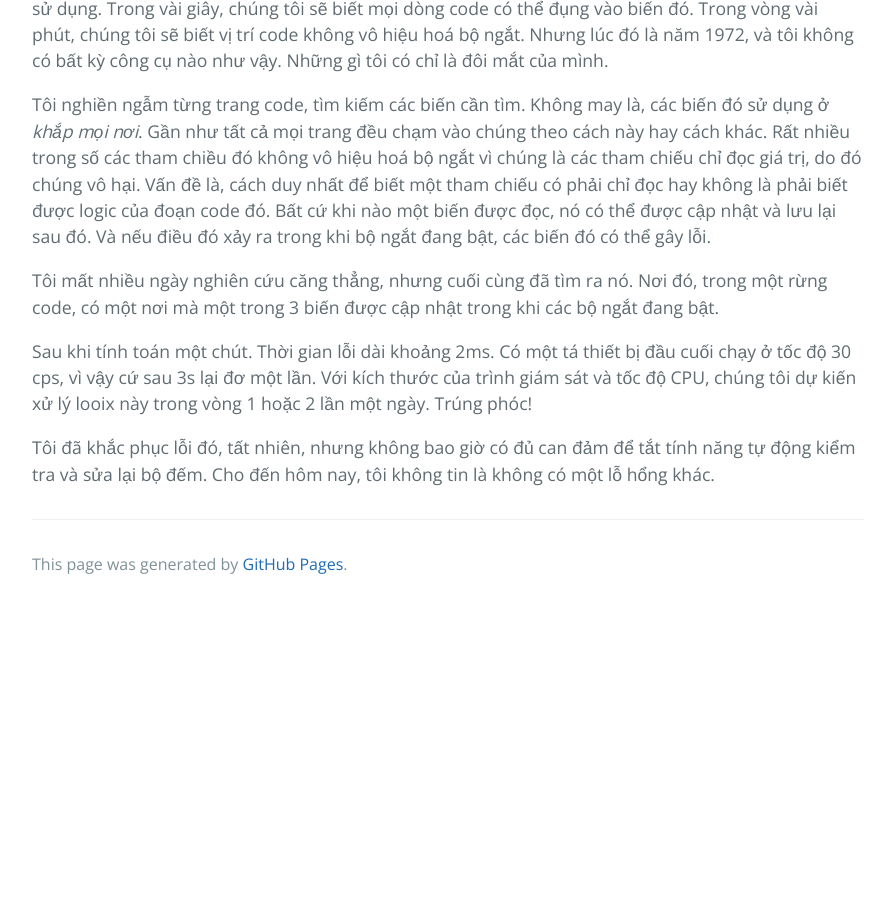
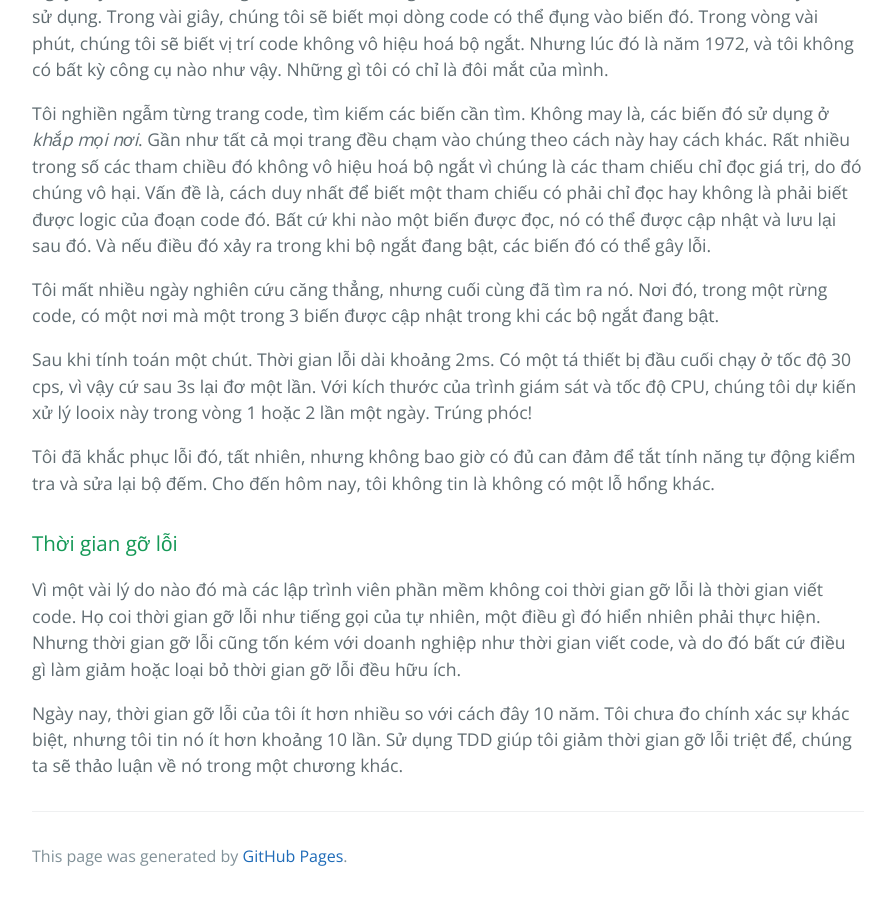
Before and after one commit to HaiBV/haibv.github.io, a Jekyll site: the page built from clean-coder/chapter-4-coding.md, in a window 1280 px wide and 900 px high, scrolled down 8995 px. Shown: the whole window, without its empty margins (192-1087 px from the left). Built offline with Jekyll 4.4.1, drawn with Linux system fonts in a browser that asks for light colours; our own code applies the rules of GitHub Pages for plain Markdown files; before the commit the page ends 9603 px from its top, so only the background shows below that.

Commit message:
Book - The Clean Coder - Chapter 4 - Coding

```diff
--- a/clean-coder/chapter-4-coding.md
+++ b/clean-coder/chapter-4-coding.md
@@ -138,7 +138,7 @@ Với bạn, có thể là một thể loại khác. Có thể là một cuốn
 
 Không phải tất cả các hình thức đầu vào sáng tạo nào cũng phù hợp với tôi. Xem TV thường không giúp tôi sáng tạo. Đi xem phim thì tốt hơn nhưng chỉ một chút. Nghe nhạc không giúp tôi viết code, nhưng giúp tôi tạo bản thuyết trình, bài phát biểu và video. Trong tất cả các hình thức đầu vào sáng tạo, không có gì phù hợp với tôi hơn là một vở opera hay trong một không gian cổ kính.
 
-### Debuging (Gỡ lỗi)
+## Debuging (Gỡ lỗi)
 
 Một trong những phiên gỡ lỗi tồi tệ nhất trong sự nghiệp của tôi là vào năm 1972. Các thiết bị đầu cuối kết nối với hệ thống kế toàn của Teamsters thường bị đơ 1 hoặc 2 lần mỗi ngày. Không có cách nào tự tái hiện được hiện tượng này. Lỗi không xảy ra trên bất kỳ thiết bị đầu cuối hoặc ứng dụng cụ thể nào. Không cần biết người dùng đã làm gì trước khi bị đơ. Một phút trước thiết bị đầu cuối còn hoạt động tốt, và ngay sau đó nó bị đơ, trong vô vọng.
 
@@ -175,3 +175,9 @@ Tôi mất nhiều ngày nghiên cứu căng thẳng, nhưng cuối cùng đã t
 Sau khi tính toán một chút. Thời gian lỗi dài khoảng 2ms. Có một tá thiết bị đầu cuối chạy ở tốc độ 30 cps, vì vậy cứ sau 3s lại đơ một lần. Với kích thước của trình giám sát và tốc độ CPU, chúng tôi dự kiến xử lý looix này trong vòng 1 hoặc 2 lần một ngày. Trúng phóc!
 
 Tôi đã khắc phục lỗi đó, tất nhiên, nhưng không bao giờ có đủ can đảm để tắt tính năng tự động kiểm tra và sửa lại bộ đếm. Cho đến hôm nay, tôi không tin là không có một lỗ hổng khác.
+
+### Thời gian gỡ lỗi
+
+Vì một vài lý do nào đó mà các lập trình viên phần mềm không coi thời gian gỡ lỗi là thời gian viết code. Họ coi thời gian gỡ lỗi như tiếng gọi của tự nhiên, một điều gì đó hiển nhiên phải thực hiện. Nhưng thời gian gỡ lỗi cũng tốn kém với doanh nghiệp như thời gian viết code, và do đó bất cứ điều gì làm giảm hoặc loại bỏ thời gian gỡ lỗi đều hữu ích.
+
+Ngày nay, thời gian gỡ lỗi của tôi ít hơn nhiều so với cách đây 10 năm. Tôi chưa đo chính xác sự khác biệt, nhưng tôi tin nó ít hơn khoảng 10 lần. Sử dụng TDD giúp tôi giảm thời gian gỡ lỗi triệt để, chúng ta sẽ thảo luận về nó trong một chương khác.
```
